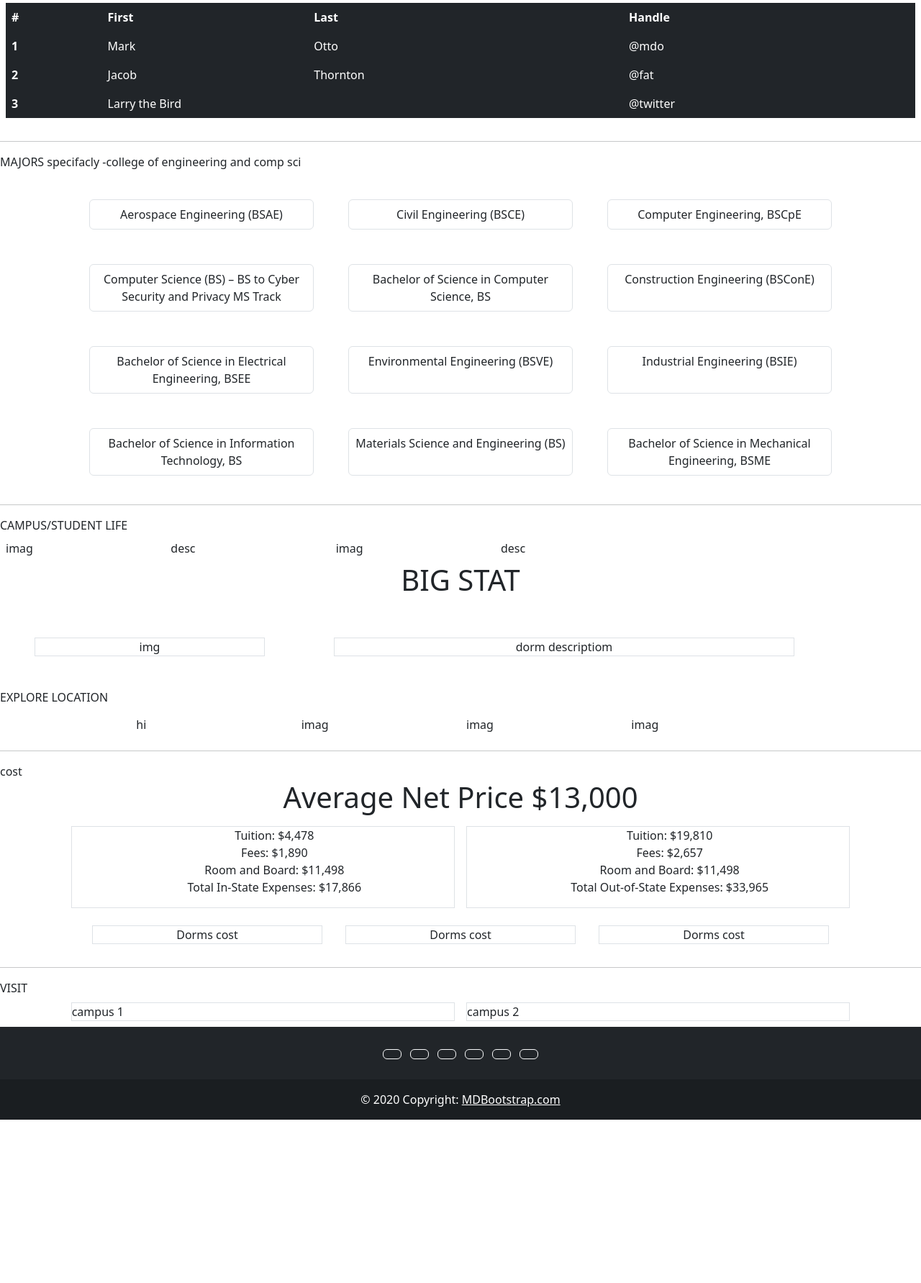
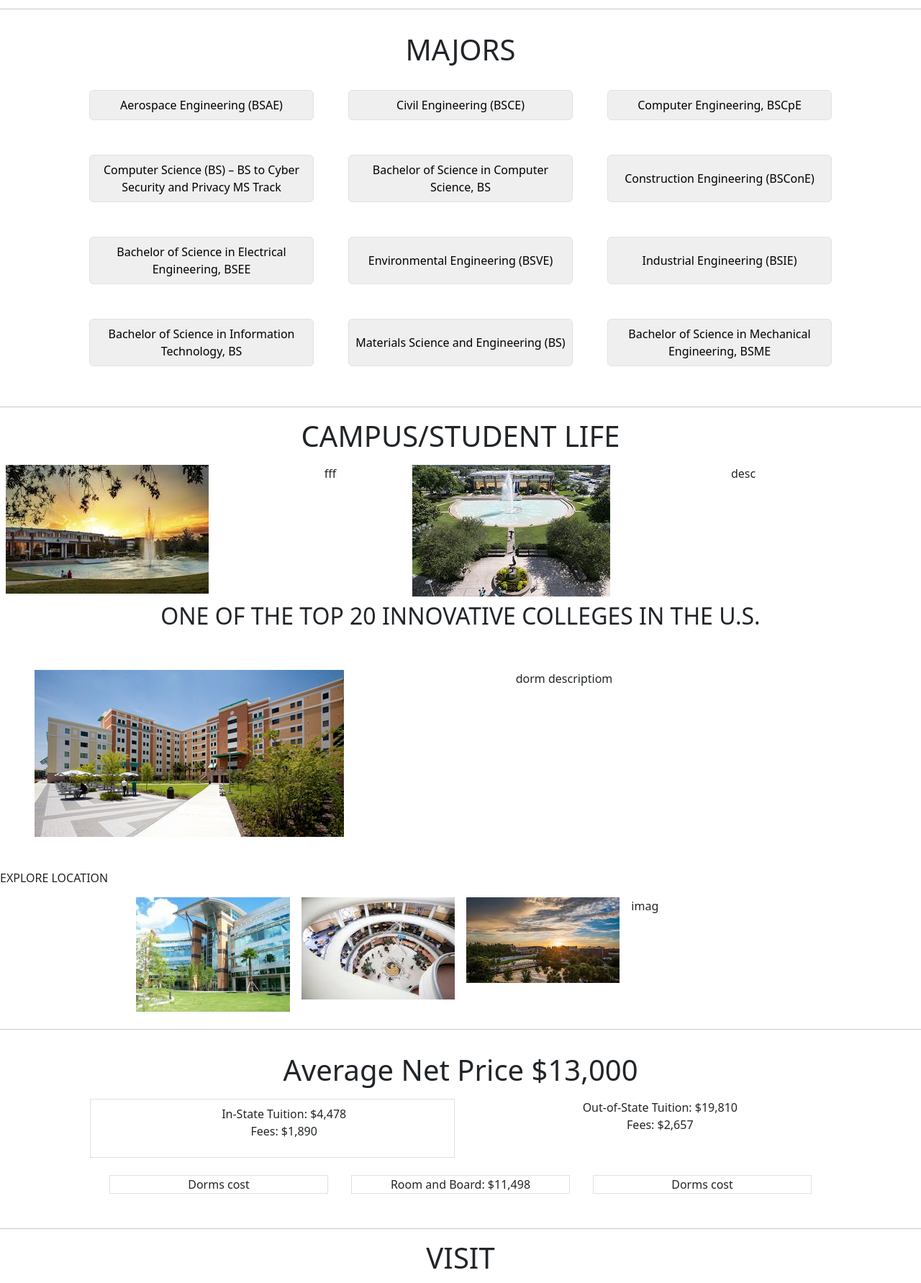
Before and after one commit to emmakoz15/College-website, a plain HTML site: page index.html in a window 1280 px wide. Shown: the part 918-2701 px from the top of the page at 72% size. Before the commit the page ends 2474 px from the top, so only its background shows below. Drawn offline with nearby package versions, Linux system fonts and the light colour scheme.

Commit message:
added images and context need to add links to ucf

```diff
--- a/index.html
+++ b/index.html
@@ -1,27 +1,41 @@
-<!doctype html>
+<!DOCTYPE html>
 <html lang="en">
-
   <head>
-  <title>Title</title>
+    <title>UCF College Recruitment</title>
     <!-- Required meta tags -->
     <meta charset="utf-8" />
-  <meta name="viewport" content="width=device-width, initial-scale=1, shrink-to-fit=no" />
+    <meta
+      name="viewport"
+      content="width=device-width, initial-scale=1, shrink-to-fit=no"
+    />
 
     <!-- Bootstrap CSS v5.2.1 -->
-  <link href="https://cdn.jsdelivr.net/npm/bootstrap@5.3.2/dist/css/bootstrap.min.css" rel="stylesheet"
-    integrity="sha384-T3c6CoIi6uLrA9TneNEoa7RxnatzjcDSCmG1MXxSR1GAsXEV/Dwwykc2MPK8M2HN" crossorigin="anonymous" />
-  <link rel="stylesheet" href="style.css">
+    <link
+      href="https://cdn.jsdelivr.net/npm/bootstrap@5.3.2/dist/css/bootstrap.min.css"
+      rel="stylesheet"
+      integrity="sha384-T3c6CoIi6uLrA9TneNEoa7RxnatzjcDSCmG1MXxSR1GAsXEV/Dwwykc2MPK8M2HN"
+      crossorigin="anonymous"
+    />
+    <link rel="stylesheet" href="style.css" />
   </head>
 
   <body>
     <header>
-    <nav class="navbar navbar-expand-lg ">
+      <nav class="navbar navbar-expand-lg">
         <div class="container-fluid">
-        <a class="navbar-brand" href="#"> <img src="images/UniversitySignature_Krgb_72ppi.png">
+          <a class="navbar-brand" href="#">
+            <img src="images/UniversitySignature_Krgb_72ppi.png" />
             <!-- <script type="text/javascript" id="ucfhb-script" src="//universityheader.ucf.edu/bar/js/university-header.js"></script>-->
           </a>
-        <button class="navbar-toggler" type="button" data-bs-toggle="collapse" data-bs-target="#navbarSupportedContent"
-          aria-controls="navbarSupportedContent" aria-expanded="false" aria-label="Toggle navigation">
+          <button
+            class="navbar-toggler"
+            type="button"
+            data-bs-toggle="collapse"
+            data-bs-target="#navbarSupportedContent"
+            aria-controls="navbarSupportedContent"
+            aria-expanded="false"
+            aria-label="Toggle navigation"
+          >
             <span class="navbar-toggler-icon"></span>
           </button>
           <div class="collapse navbar-collapse" id="navbarSupportedContent">
@@ -33,17 +47,24 @@
                 <a class="nav-link" href="#">Link</a>
               </li>
               <li class="nav-item dropdown">
-              <a class="nav-link dropdown-toggle" href="#" role="button" data-bs-toggle="dropdown"
-                aria-expanded="false">
+                <a
+                  class="nav-link dropdown-toggle"
+                  href="#"
+                  role="button"
+                  data-bs-toggle="dropdown"
+                  aria-expanded="false"
+                >
                   Dropdown
                 </a>
                 <ul class="dropdown-menu">
                   <li><a class="dropdown-item" href="#">Action</a></li>
                   <li><a class="dropdown-item" href="#">Another action</a></li>
                   <li>
-                  <hr class="dropdown-divider">
+                    <hr class="dropdown-divider" />
                   </li>
-                <li><a class="dropdown-item" href="#">Something else here</a></li>
+                  <li>
+                    <a class="dropdown-item" href="#">Something else here</a>
+                  </li>
                 </ul>
               </li>
               <li class="nav-item">
@@ -51,8 +72,15 @@
               </li>
             </ul>
             <form class="d-flex" role="search">
-            <input class="form-control me-2" type="search" placeholder="Search" aria-label="Search">
-            <button class="btn btn-outline-success" type="submit">Search</button>
+              <input
+                class="form-control me-2"
+                type="search"
+                placeholder="Search"
+                aria-label="Search"
+              />
+              <button class="btn btn-outline-success" type="submit">
+                Search
+              </button>
               <!--Look up how to add keywords fr site i.e. majors, visit cost etc-->
             </form>
           </div>
@@ -68,9 +96,17 @@
               <div class="col-6"></div>
               <div class="col-5 mt-5 pt-5">
                 <h1 class="text-right">UCF</h1>
-                      <p class="text-right">
-                          <p>The University of Central Florida (UCF) is a metropolitan research university built to make a better future for our students and society. We solve tomorrow’s greatest challenges through a commitment to academic, inclusive and operational excellence. Leveraging innovative learning, discovery and partnerships, we foster social mobility while developing the skilled talent needed to advance industry for our region, state and beyond.</p>
-
+                <p class="text-right"></p>
+                <p>
+                  The University of Central Florida (UCF) is a metropolitan
+                  research university built to make a better future for our
+                  students and society. We solve tomorrow’s greatest challenges
+                  through a commitment to academic, inclusive and operational
+                  excellence. Leveraging innovative learning, discovery and
+                  partnerships, we foster social mobility while developing the
+                  skilled talent needed to advance industry for our region,
+                  state and beyond.
+                </p>
               </div>
               <div class="col-1"></div>
             </div>
@@ -80,20 +116,18 @@
 
       <!--website-->
 
-
       <!--row with main cards-->
-      <div class="row text-center justify-content-center ">
-        <button id="mbtn" class="  col-2 m-2 border rounded p-2" >
-         Majors
+      <div class="row text-center justify-content-center">
+        <button id="mbtn" class="col-2 m-2 border rounded p-2">Majors</button>
+        <button id="slbtn" class="col-2 m-2 border rounded p-2">
+          Campus / Student Life
         </button>
-        <button id="slbtn"  class="col-2 m-2 border rounded p-2">Campus / Student Life</button>
-        <button  id ="cbtn" class="col-2 m-2 border rounded p-2"> Cost</button>
-        <button id ="vbtn" class="col-2 m-2 border rounded p-2 ">Visit</button>
+        <button id="cbtn" class="col-2 m-2 border rounded p-2">Cost</button>
+        <button id="vbtn" class="col-2 m-2 border rounded p-2">Visit</button>
       </div>
 
-
-      <!--events page--><!-- i would like for events to be generated by js-->
-      <div class="row m-2 ">
+      <!--events page--><!-- i would like for events to be generated by js--> <!--
+      <div class="row m-2">
         <table class="table rounded table-dark table-borderless table-hover">
           <thead>
             <tr>
@@ -123,142 +157,151 @@
             </tr>
           </tbody>
         </table>
-      </div>
-      <hr>
+      </div> -->
+      <hr />
 
       <!-- Majors part-->
-      MAJORS specifacly -college of engineering and comp sci
-      <div id ="majors" class="row m-3 text text-center rounded justify-content-center ">
+      <!--MAJORS specifacly -college of engineering and comp sci-->
+      <div
+        id="majors"
+        class="row m-6 p-3 text text-center rounded justify-content-center"
+      > <h1>MAJORS</h1>
+        <button class="col-12 col-sm-4 col-md-3 border rounded p-2 m-4">
+          Aerospace Engineering (BSAE)
+        </button>
 
-        <div class="col-6 col-md-3 border rounded p-2 m-4"> Aerospace Engineering (BSAE)
+        <button class="col-12 col-sm-4 col-md-3 border rounded p-2 m-4">
+          Civil Engineering (BSCE)
+        </button>
+
+        <button class="col-12 col-sm-4 col-md-3 border rounded p-2 m-4">
+          Computer Engineering, BSCpE
+        </button>
+
+        <button class="col-12 col-sm-4 col-md-3 border rounded p-2 m-4">
+          Computer Science (BS) – BS to Cyber Security and Privacy MS Track
+        </button>
+
+        <button class="col-12 col-sm-4 col-md-3 border rounded p-2 m-4">
+          Bachelor of Science in Computer Science, BS
+        </button>
+
+        <button class="col-12 col-sm-4 col-md-3 border rounded p-2 m-4">
+          Construction Engineering (BSConE)
+        </button>
+
+        <button class="col-12 col-sm-4 col-md-3 border rounded p-2 m-4">
+          Bachelor of Science in Electrical Engineering, BSEE
+        </button>
+
+        <button class="col-12 col-sm-4 col-md-3 border rounded p-2 m-4">
+          Environmental Engineering (BSVE)
+        </button>
+
+        <button class="col-12 col-sm-4 col-md-3 border rounded p-2 m-4">
+          Industrial Engineering (BSIE)
+        </button>
+
+        <button class="col-12 col-sm-4 col-md-3 border rounded p-2 m-4">
+          Bachelor of Science in Information Technology, BS
+        </button>
+
+        <button class="col-12 col-sm-4 col-md-3 border rounded p-2 m-4">
+          Materials Science and Engineering (BS)
+        </button>
+
+        <button class="col-12 col-sm-4 col-md-3 border rounded p-2 m-4">
+          Bachelor of Science in Mechanical Engineering, BSME
+        </button>
       </div>
 
-        <div class="col-6 col-md-3 border rounded p-2 m-4"> Civil Engineering (BSCE)</div>
+      <hr />
 
-        <div class="col-6 col-md-3 border rounded p-2 m-4 ">
-          Computer Engineering, BSCpE
+      <!--campus life div-->
+      <div id="studentlife">
+        <div class="row ">
+          <div class="row text-center">
+          <h1>      CAMPUS/STUDENT LIFE
+          </h1>
         </div>
-
-        <div class="col-6 col-md-3 border rounded p-2 m-4"> Computer Science (BS) – BS to Cyber Security and Privacy MS Track</div>
-
-        <div class="col-6 col-md-3 border rounded p-2 m-4"> Bachelor of Science in Computer Science, BS</div>
-
-        <div class="col-6 col-md-3 border rounded p-2 m-4 ">
-          Construction Engineering (BSConE)
+          <div class="m-2 col-4 h-100 imgcampus1">
+            <img src="images/campus1.jpeg" >
           </div>
-
-        <div class="col-6 col-md-3 border rounded p-2 m-4"> Bachelor of Science in Electrical Engineering, BSEE</div>
-
-        <div class="col-6 col-md-3 border rounded p-2 m-4"> Environmental Engineering (BSVE)</div>
-
-        <div class="col-6 col-md-3 border rounded p-2 m-4 ">
-          Industrial Engineering (BSIE)
-        </div>
-
-        <div class="col-6 col-md-3 border rounded p-2 m-4"> Bachelor of Science in Information Technology, BS</div>
-
-        <div class="col-6 col-md-3 border rounded p-2 m-4"> Materials Science and Engineering (BS)</div>
-
-        <div class="col-6 col-md-3 border rounded p-2 m-4 ">
-          Bachelor of Science in Mechanical Engineering, BSME
-        </div>
-
-
-
-      </div>
-
-      <hr>
-
-      CAMPUS/STUDENT LIFE
-<!--campus life div-->
-<div id="studentlife" >
-      <div class="row">
-        <div class=" m-2 col-2">imag</div>
-        <div class=" m-2 col-2">desc</div>
-        <div class=" m-2 col-2">imag</div>
-        <div class=" m-2 col-2">desc</div>
+          <div class="m-2 col-1">fff</div>
+          <div class="m-2 col-4"><img src="images/ucfcampus2.jpeg"></div>
+          <div class="m-2 col-1">desc</div>
         </div>
 
         <!--big numbers-->
         <div>
           <div class="row text-center justify-content-center">
-        <h1> BIG STAT</h1>
+            <h2>ONE OF THE TOP 20 INNOVATIVE COLLEGES IN THE U.S.</h2>
           </div>
 
           <div class="row text-center">
-        <div class="col-3 m-5 border ">img</div>
-        <div class="col-6 m-5 border">dorm descriptiom</div>
+            <div class="col-3 m-5 "><img src="images/dorms.jpg"></div>
+            <div class="col-6 m-5 ">dorm descriptiom</div>
           </div>
 
-
-      <div class="row no-gut ">
+          <div class="row no-gut">
             <h6>EXPLORE LOCATION</h6>
           </div>
+<!--gotta fix-->
+          <div class="row justify-content-center flex-wrap ">
+            <div class="m-2 col-2 "><img src="images/campus3.jpeg" class="img-fluid"></div>
+            <div class="m-2 col-2 "><img src="images/campus4.jpeg" class="img-fluid"></div>
+            <div class="m-2 col-2 "><img src="images/campus5.jpeg" class="img-fluid"></div>
+            <div class="m-2 col-2  ">imag</div>
+          </div>
+        </div>
+      </div>
+      <hr />
 
-      <div class="row justify-content-center">
-        <div class=" m-2 col-2">hi</div>
-        <div class=" m-2 col-2">imag</div>
-        <div class=" m-2 col-2">imag</div>
-        <div class=" m-2 col-2">imag</div>
+      <!--cost section-->
+      <div id="cost" class="row m-3 p-3 text-center justify-content-center">
+        <div class="col-12">
+          <h1>Average Net Price $13,000</h1>
         </div>
-
-    </div>
-
-  </div>
-      <hr>
-      cost
-<!--cost section-->
-      <div id ="cost" class="row  text-center justify-content-center">
-        <div class="col-12">
-          <h1>Average Net Price
-            $13,000</h1>
-        </div>
-        <div class="col-5 m-2 border">
+        <div class="col-5 m-2 p-2 border">
           <ul>
-            <li>Tuition: $4,478</li>
+            <li>In-State Tuition: $4,478</li>
             <li>Fees: $1,890</li>
-            <li>Room and Board: $11,498</li>
-            <li>Total In-State Expenses: $17,866</li>
           </ul>
         </div>
-        <div class="col-5 m-2 border">
+        <div class="col-5 m-2 p-2border">
           <ul>
-            <li>Tuition: $19,810</li>
+            <li>Out-of-State Tuition: $19,810</li>
             <li>Fees: $2,657</li>
-            <li>Room and Board: $11,498</li>
-            <li>Total Out-of-State Expenses: $33,965</li>
           </ul>
         </div>
         <div class="row justify-content-center">
+
           <div class="col-3 m-3 border">Dorms cost</div>
-            <div class="col-3 m-3 border">Dorms cost</div>
+          <div class="col-3 m-3 border">Room and Board: $11,498</div>
           <div class="col-3 m-3 border">Dorms cost</div>
         </div>
-
       </div>
 
-        <hr>
+      <hr />
       <!--visit-->
 
-      VISIT
 
-      <div id ="visit" class="row justify-content-center">
-        <div class="col-5 m-2 border">campus 1</div>
-        <div class="col-5 m-2 border">campus 2</div>
+
+      <div id="visit" class="row justify-content-center text-center">
+        <div class="col-12 text-center "><h1>VISIT</h1></div>
+        <div class="col-5 m-2 border">
+          <img src="images/maincampus.webp"class ="img-fluid">
+          maincampus
+        </div>
+        <div class="col-5 m-2 border">
+          <img src="images/downtown.webp" class ="img-fluid">
+        </div>
 
         <div class="row">
           <!--form for visit goes here-->
         </div>
-
       </div>
-
-
     </main>
-
-
-
-
-
 
     <footer class="bg-dark text-center text-white">
       <!-- Grid container -->
@@ -266,32 +309,50 @@
         <!-- Section: Social media -->
         <section class="mb-4">
           <!-- Facebook -->
-      <a class="btn btn-outline-light btn-floating m-1" href="#!" role="button"
+          <a
+            class="btn btn-outline-light btn-floating m-1"
+            href="#!"
+            role="button"
             ><i class="fab fa-facebook-f"></i
           ></a>
 
           <!-- Twitter -->
-      <a class="btn btn-outline-light btn-floating m-1" href="#!" role="button"
+          <a
+            class="btn btn-outline-light btn-floating m-1"
+            href="#!"
+            role="button"
             ><i class="fab fa-twitter"></i
           ></a>
 
           <!-- Google -->
-      <a class="btn btn-outline-light btn-floating m-1" href="#!" role="button"
+          <a
+            class="btn btn-outline-light btn-floating m-1"
+            href="#!"
+            role="button"
             ><i class="fab fa-google"></i
           ></a>
 
           <!-- Instagram -->
-      <a class="btn btn-outline-light btn-floating m-1" href="#!" role="button"
+          <a
+            class="btn btn-outline-light btn-floating m-1"
+            href="#!"
+            role="button"
             ><i class="fab fa-instagram"></i
           ></a>
 
           <!-- Linkedin -->
-      <a class="btn btn-outline-light btn-floating m-1" href="#!" role="button"
+          <a
+            class="btn btn-outline-light btn-floating m-1"
+            href="#!"
+            role="button"
             ><i class="fab fa-linkedin-in"></i
           ></a>
 
           <!-- Github -->
-      <a class="btn btn-outline-light btn-floating m-1" href="#!" role="button"
+          <a
+            class="btn btn-outline-light btn-floating m-1"
+            href="#!"
+            role="button"
             ><i class="fab fa-github"></i
           ></a>
         </section>
@@ -300,23 +361,26 @@
       <!-- Grid container -->
 
       <!-- Copyright -->
-  <div class="text-center p-3" style="background-color: rgba(0, 0, 0, 0.2);">
+      <div class="text-center p-3" style="background-color: rgba(0, 0, 0, 0.2)">
         © 2020 Copyright:
-    <a class="text-white" href="https://mdbootstrap.com/">MDBootstrap.com</a>
+        <a class="text-white" href="https://mdbootstrap.com/"
+          >MDBootstrap.com</a
+        >
       </div>
       <!-- Copyright -->
     </footer>
 
+    <script
+      src="https://cdn.jsdelivr.net/npm/@popperjs/core@2.11.8/dist/umd/popper.min.js"
+      integrity="sha384-I7E8VVD/ismYTF4hNIPjVp/Zjvgyol6VFvRkX/vR+Vc4jQkC+hVqc2pM8ODewa9r"
+      crossorigin="anonymous"
+    ></script>
 
-
-  <script src="https://cdn.jsdelivr.net/npm/@popperjs/core@2.11.8/dist/umd/popper.min.js"
-    integrity="sha384-I7E8VVD/ismYTF4hNIPjVp/Zjvgyol6VFvRkX/vR+Vc4jQkC+hVqc2pM8ODewa9r"
-    crossorigin="anonymous"></script>
-
-  <script src="https://cdn.jsdelivr.net/npm/bootstrap@5.3.2/dist/js/bootstrap.min.js"
+    <script
+      src="https://cdn.jsdelivr.net/npm/bootstrap@5.3.2/dist/js/bootstrap.min.js"
       integrity="sha384-BBtl+eGJRgqQAUMxJ7pMwbEyER4l1g+O15P+16Ep7Q9Q+zqX6gSbd85u4mG4QzX+"
-    crossorigin="anonymous"></script>
+      crossorigin="anonymous"
+    ></script>
     <script src="script.js"></script>
   </body>
-
 </html>
```
Also changed, not shown: images/campus1.jpeg (added), images/campus3.jpeg (added), images/campus4.jpeg (added), images/campus5.jpeg (added), images/dorms.jpg (added), images/downtown.webp (added), images/maincampus.webp (added), images/ucfcampus2.jpeg (added), script.js (line endings or trailing spaces), style.css (line endings or trailing spaces). Lines whose indentation alone changed are shown as unchanged.
